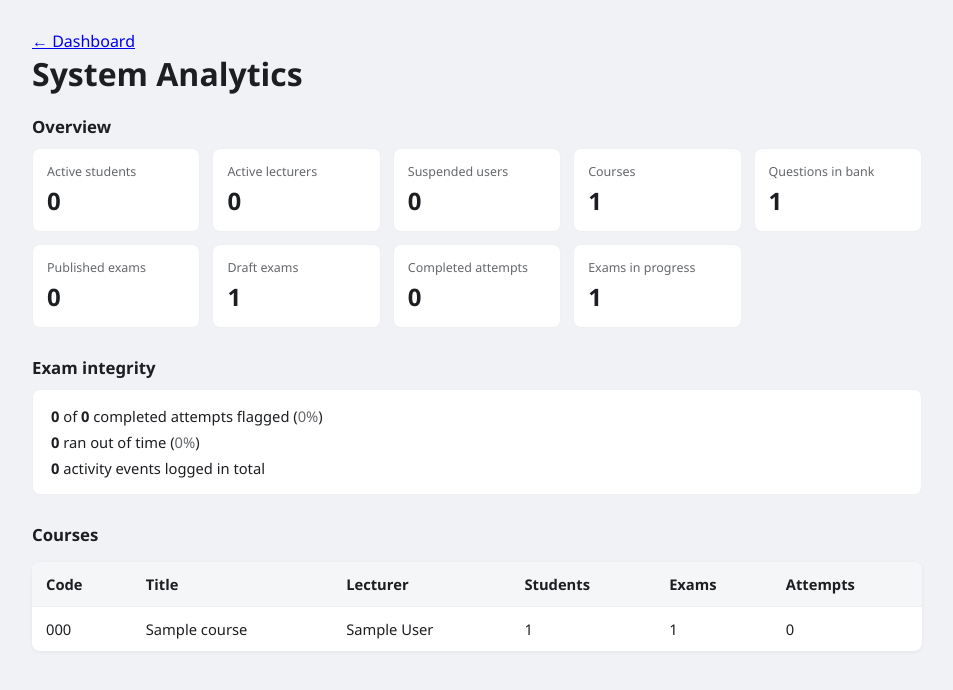
After one commit to Ayo-builds/online-examination-system, a PHP site: page /admin/analytics in a window 1280 px wide. The commit adds this page. Shown: the top 690 px of the page, without its empty margins (163-1116 px from the left). Run offline with PHP 8.4, Linux system fonts and the light colour scheme; the visitor is signed in with stand-in values (Sample User, id 1); tables that the repository leaves empty hold one stand-in row (values such as "Sample post"); data that the repository does not hold is empty; some libraries are stand-ins or nearby versions.

Commit message:
Add system-wide admin analytics with integrity signals and course summary

```diff
--- a/app/controllers/AdminController.php
+++ b/app/controllers/AdminController.php
@@ -237,4 +237,15 @@ class AdminController extends Controller
 
         $this->redirect('admin/enrollments/' . $courseId);
     }
+    public function analytics(): void
+    {
+        $analytics = new Analytics();
+
+        $this->view('admin/analytics', [
+            'counts'    => $analytics->systemCounts(),
+            'integrity' => $analytics->integritySignals(),
+            'events'    => $analytics->eventBreakdown(),
+            'courses'   => $analytics->courseSummary(),
+        ]);
+    }
 }
--- /dev/null
+++ b/app/models/Analytics.php
@@ -0,0 +1,68 @@
+<?php
+class Analytics extends Model
+{
+    protected string $table = 'exam_attempts';   // nominal; queries span tables
+
+    // Top-line counts across the whole system
+    public function systemCounts(): array
+    {
+        $row = $this->query(
+            "SELECT
+                (SELECT COUNT(*) FROM users WHERE role = 'student' AND status = 'active') AS students,
+                (SELECT COUNT(*) FROM users WHERE role = 'lecturer' AND status = 'active') AS lecturers,
+                (SELECT COUNT(*) FROM users WHERE status = 'suspended')                    AS suspended,
+                (SELECT COUNT(*) FROM courses)                                             AS courses,
+                (SELECT COUNT(*) FROM questions)                                           AS questions,
+                (SELECT COUNT(*) FROM exams WHERE status = 'published')                    AS published_exams,
+                (SELECT COUNT(*) FROM exams WHERE status = 'draft')                        AS draft_exams,
+                (SELECT COUNT(*) FROM exam_attempts
+                  WHERE status IN ('submitted','auto_submitted'))                          AS completed_attempts,
+                (SELECT COUNT(*) FROM exam_attempts WHERE status = 'in_progress')          AS live_attempts"
+        )->fetch();
+
+        return $row ?: [];
+    }
+
+    // Integrity signals across all attempts
+    public function integritySignals(): array
+    {
+        $row = $this->query(
+            "SELECT COUNT(*)                                    AS total,
+                    SUM(is_flagged)                             AS flagged,
+                    SUM(status = 'auto_submitted')              AS timed_out,
+                    (SELECT COUNT(*) FROM activity_logs)        AS total_events
+             FROM exam_attempts
+             WHERE status IN ('submitted','auto_submitted')"
+        )->fetch();
+
+        return $row ?: [];
+    }
+
+    // Activity event breakdown, most common first
+    public function eventBreakdown(): array
+    {
+        return $this->query(
+            "SELECT event_type, COUNT(*) AS total
+             FROM activity_logs
+             GROUP BY event_type
+             ORDER BY total DESC"
+        )->fetchAll();
+    }
+
+    // Per-course summary: enrollments, exams, attempts
+    public function courseSummary(): array
+    {
+        return $this->query(
+            "SELECT c.course_code, c.title, u.full_name AS lecturer_name,
+                    (SELECT COUNT(*) FROM enrollments e WHERE e.course_id = c.id)  AS students,
+                    (SELECT COUNT(*) FROM exams x WHERE x.course_id = c.id)        AS exams,
+                    (SELECT COUNT(*) FROM exam_attempts a
+                      JOIN exams x2 ON x2.id = a.exam_id
+                      WHERE x2.course_id = c.id
+                        AND a.status IN ('submitted','auto_submitted'))            AS attempts
+             FROM courses c
+             JOIN users u ON u.id = c.lecturer_id
+             ORDER BY c.course_code"
+        )->fetchAll();
+    }
+}
--- /dev/null
+++ b/app/views/admin/analytics.php
@@ -0,0 +1,101 @@
+<!DOCTYPE html>
+<html lang="en">
+<head>
+    <meta charset="UTF-8">
+    <title>System Analytics — <?= APP_NAME ?></title>
+    <link rel="stylesheet" href="<?= BASE_URL ?>assets/css/style.css">
+</head>
+<body>
+    <div style="max-width: 950px; margin: 0 auto; padding: 30px;">
+        <p><a href="<?= BASE_URL ?>admin/dashboard">&larr; Dashboard</a></p>
+        <h1>System Analytics</h1>
+
+        <!-- Counts -->
+        <h2 style="margin-top:20px; font-size:1.05rem;">Overview</h2>
+        <div style="display:grid; grid-template-columns:repeat(auto-fit, minmax(140px,1fr));
+                    gap:12px; margin-top:10px;">
+            <?php
+            $cards = [
+                'Active students'   => (int) $counts['students'],
+                'Active lecturers'  => (int) $counts['lecturers'],
+                'Suspended users'   => (int) $counts['suspended'],
+                'Courses'           => (int) $counts['courses'],
+                'Questions in bank' => (int) $counts['questions'],
+                'Published exams'   => (int) $counts['published_exams'],
+                'Draft exams'       => (int) $counts['draft_exams'],
+                'Completed attempts'=> (int) $counts['completed_attempts'],
+                'Exams in progress' => (int) $counts['live_attempts'],
+            ];
+            foreach ($cards as $label => $value): ?>
+            <div style="background:#fff; border:1px solid #eef0f2; border-radius:8px; padding:14px;">
+                <div style="font-size:.78rem; color:#65676b;"><?= htmlspecialchars($label) ?></div>
+                <div style="font-size:1.5rem; font-weight:700; margin-top:4px;"><?= $value ?></div>
+            </div>
+            <?php endforeach; ?>
+        </div>
+
+        <!-- Integrity -->
+        <h2 style="margin-top:28px; font-size:1.05rem;">Exam integrity</h2>
+        <?php
+            $total    = (int) ($integrity['total'] ?? 0);
+            $flagged  = (int) ($integrity['flagged'] ?? 0);
+            $timedOut = (int) ($integrity['timed_out'] ?? 0);
+            $flagRate = $total > 0 ? round($flagged / $total * 100) : 0;
+            $toRate   = $total > 0 ? round($timedOut / $total * 100) : 0;
+        ?>
+        <div style="background:#fff; border:1px solid #eef0f2; border-radius:8px;
+                    padding:16px 18px; margin-top:10px;">
+            <p style="font-size:.92rem;">
+                <strong><?= $flagged ?></strong> of <strong><?= $total ?></strong> completed attempts flagged
+                (<span style="color:<?= $flagRate > 25 ? '#dc3545' : '#65676b' ?>;"><?= $flagRate ?>%</span>)
+            </p>
+            <p style="font-size:.92rem; margin-top:6px;">
+                <strong><?= $timedOut ?></strong> ran out of time
+                (<span style="color:<?= $toRate > 30 ? '#b26a00' : '#65676b' ?>;"><?= $toRate ?>%</span>)
+                <?php if ($toRate > 30): ?>
+                    — a high rate may mean exams are too long for their duration.
+                <?php endif; ?>
+            </p>
+            <p style="font-size:.92rem; margin-top:6px;">
+                <strong><?= (int) ($integrity['total_events'] ?? 0) ?></strong> activity events logged in total
+            </p>
+        </div>
+
+        <!-- Event breakdown -->
+        <?php if (!empty($events)): ?>
+        <h2 style="margin-top:28px; font-size:1.05rem;">Activity events</h2>
+        <table class="data-table">
+            <thead><tr><th>Event type</th><th>Occurrences</th></tr></thead>
+            <tbody>
+                <?php foreach ($events as $e): ?>
+                <tr>
+                    <td><?= htmlspecialchars(str_replace('_', ' ', $e['event_type'])) ?></td>
+                    <td><?= (int) $e['total'] ?></td>
+                </tr>
+                <?php endforeach; ?>
+            </tbody>
+        </table>
+        <?php endif; ?>
+
+        <!-- Courses -->
+        <h2 style="margin-top:28px; font-size:1.05rem;">Courses</h2>
+        <table class="data-table">
+            <thead>
+                <tr><th>Code</th><th>Title</th><th>Lecturer</th><th>Students</th><th>Exams</th><th>Attempts</th></tr>
+            </thead>
+            <tbody>
+                <?php foreach ($courses as $c): ?>
+                <tr>
+                    <td><?= htmlspecialchars($c['course_code']) ?></td>
+                    <td><?= htmlspecialchars($c['title']) ?></td>
+                    <td><?= htmlspecialchars($c['lecturer_name']) ?></td>
+                    <td><?= (int) $c['students'] ?></td>
+                    <td><?= (int) $c['exams'] ?></td>
+                    <td><?= (int) $c['attempts'] ?></td>
+                </tr>
+                <?php endforeach; ?>
+            </tbody>
+        </table>
+    </div>
+</body>
+</html>
--- a/app/views/admin/dashboard.php
+++ b/app/views/admin/dashboard.php
@@ -9,6 +9,11 @@
     <div style="padding: 30px;">
         <h1>Admin Dashboard</h1>
         <p>Welcome, <?= htmlspecialchars($user['name']) ?> — role: <strong><?= htmlspecialchars($user['role']) ?></strong></p>
+        <p style="margin-top:14px;">
+            <a href="<?= BASE_URL ?>admin/users">Users</a> ·
+            <a href="<?= BASE_URL ?>admin/courses">Courses</a> ·
+            <a href="<?= BASE_URL ?>admin/analytics">System analytics</a>
+        </p>
         <p><a href="<?= BASE_URL ?>auth/logout">Log out</a></p>
     </div>
 </body>
```
